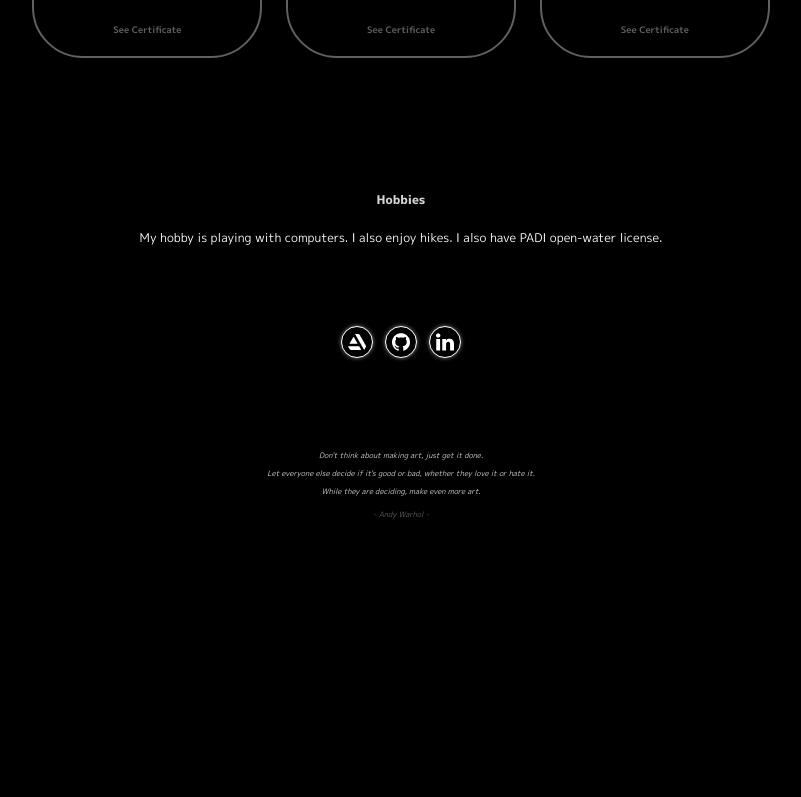
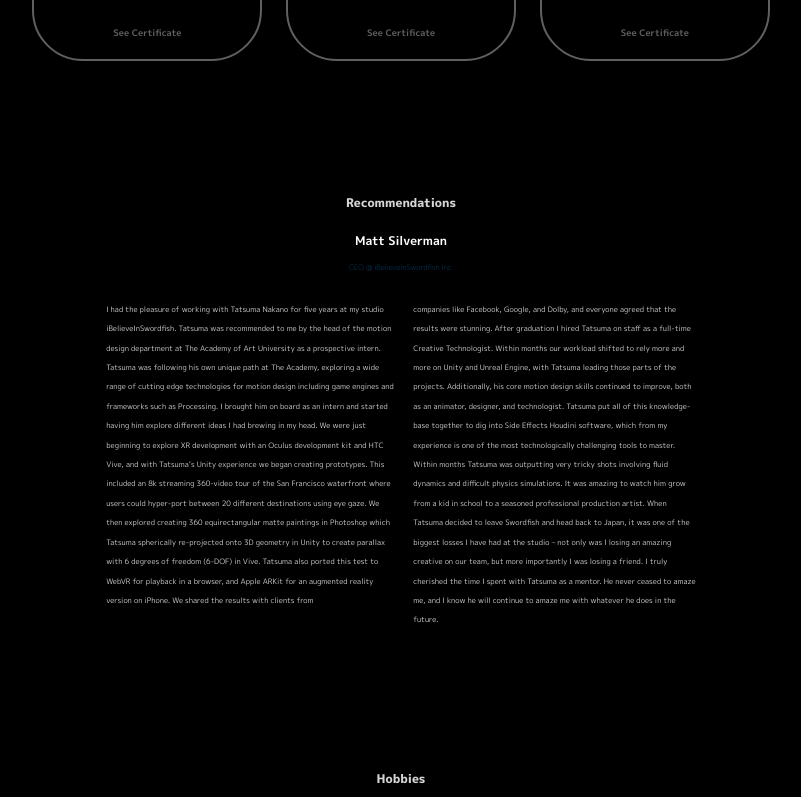
Before and after one commit to TatsumaNakano/website_public, a Next.js app: page /about in a window 1280 px wide. Shown: the part 2877-3674 px from the top of the page, without its empty margins (239-1040 px from the left). Before the commit the page ends 3481 px from the top, so only its background shows below. Built offline with nearby package versions, Linux system fonts and the light colour scheme; no server answers.

Commit message:
update: added Matt's recomendation.

```diff
--- a/src/app/about/page.tsx
+++ b/src/app/about/page.tsx
@@ -7,6 +7,7 @@ import Skills from '../../components/aboutPage/skills';
 import Certificates from '../../components/aboutPage/certificates';
 import History from '../../components/aboutPage/history/page';
 import Hobbies from '../../components/aboutPage/hobbies';
+import Reference from "../../components/aboutPage/reference"
 import { useEffect, useState } from "react";
 import { LoadImage } from "@/utility/loadImage";
 import { useRecoilState } from "recoil"
@@ -45,6 +46,7 @@ const About = function () {
             <Skills />
             <History />
             <Certificates />
+            <Reference />
             <Hobbies />
         </>
     )
--- a/src/components/aboutPage/history/historyItem/index.tsx
+++ b/src/components/aboutPage/history/historyItem/index.tsx
@@ -21,4 +21,5 @@ const HistoryItem = function ({ data, isCurrent }: { data: any, isCurrent: boole
     )
 }
 
+
 export default HistoryItem;
--- a/src/components/aboutPage/history/page.tsx
+++ b/src/components/aboutPage/history/page.tsx
@@ -10,11 +10,10 @@ const History = function () {
 
     return (
         <div className={styles.history}>
-            <h1>
+            <h4>
                 {lang == "en" ? <span className="en">Experiences & Education</span> : null}
                 {lang == "ja" ? <span className="jp">経歴</span> : null}
-            </h1>
-
+            </h4>
 
             {history.map((item, index) => {
                 return <HistoryItem key={index} data={item} isCurrent={index == 0} />
--- a/src/components/aboutPage/history/styles.module.scss
+++ b/src/components/aboutPage/history/styles.module.scss
@@ -3,7 +3,7 @@
 .history {
     @include c.section;
 
-    h1 {
+    h4 {
         @include c.heading
     }
 }
--- /dev/null
+++ b/src/components/aboutPage/reference/index.tsx
@@ -0,0 +1,65 @@
+import styles from "./styles.module.scss"
+import { useRecoilState } from "recoil"
+import { languageState } from "@/states"
+
+function Reference() {
+
+    const [lang, setLang] = useRecoilState(languageState);
+
+    return (
+        <div className={styles.reference}>
+            {lang == "en" ? <h4 className='en'>Recommendations</h4> : null}
+            {lang == "ja" ? <h4 className='jp'>推薦</h4> : null}
+            <div>
+                <h5>Matt Silverman</h5>
+                <label><a href="https://www.ibelieveinswordfish.com/">CEO @ iBelieveInSwordfish Inc.</a></label>
+                <div>
+                    {lang == "en" ? <p>{`I had the pleasure of working with Tatsuma Nakano for five years at my studio iBelieveInSwordfish.
+                    Tatsuma was recommended to me by the head of the motion design department at The Academy of Art University as a prospective intern.
+                    Tatsuma was following his own unique path at The Academy, exploring a wide range of cutting edge technologies for motion design including game engines and frameworks such as Processing.
+                    I brought him on board as an intern and started having him explore different ideas I had brewing in my head. We were just beginning to explore XR development with an Oculus development kit and HTC Vive,
+                    and with Tatsuma’s Unity experience we began creating prototypes.
+                    This included an 8k streaming 360-video tour of the San Francisco waterfront where users could hyper-port between 20 different destinations using eye gaze.
+                    We then explored creating 360 equirectangular matte paintings in Photoshop which Tatsuma spherically re-projected onto 3D geometry in Unity to create parallax with 6 degrees of freedom (6-DOF) in Vive.
+                    Tatsuma also ported this test to WebVR for playback in a browser, and Apple ARKit for an augmented reality version on iPhone.
+                    We shared the results with clients from`
+                    }</p> : null}
+
+                    {lang == "en" ? <p>{`companies like Facebook, Google, and Dolby, and everyone agreed that the results were stunning.
+                    After graduation I hired Tatsuma on staff as a full-time Creative Technologist.
+                    Within months our workload shifted to rely more and more on Unity and Unreal Engine, with Tatsuma leading those parts of the projects.
+                    Additionally, his core motion design skills continued to improve, both as an animator, designer, and technologist.
+                    Tatsuma put all of this knowledge-base together to dig into Side Effects Houdini software,
+                    which from my experience is one of the most technologically challenging tools to master.
+                    Within months Tatsuma was outputting very tricky shots involving fluid dynamics and difficult physics simulations.
+                    It was amazing to watch him grow from a kid in school to a seasoned professional production artist.
+                    When Tatsuma decided to leave Swordfish and head back to Japan,
+                    it was one of the biggest losses I have had at the studio – not only was I losing an amazing creative on our team,
+                    but more importantly I was losing a friend. I truly cherished the time I spent with Tatsuma as a mentor.
+                    He never ceased to amaze me, and I know he will continue to amaze me with whatever he does in the future.`}</p> : null}
+
+                    {lang == "ja" ? <p>{`私は五年間にわたり中野竜磨とiBelieveInSwordfishという私のスタジオで一緒に働くことができました。
+                    竜磨は、アカデミー・オブ・アート大学のモーションデザイン部門の責任者からの紹介で、インターン候補として私に推薦されました
+                    竜磨はアカデミーで独自の道を歩んでおり、ゲームエンジンやProcessingなどのフレームワークを含む、モーションデザインのための最先端の技術を幅広く探求していました。
+                    私は彼をインターンとして迎え入れ、私の頭に浮かんだ様々なアイデアを試すよう彼に依頼しました。当時Swordfishは、Oculusの開発キットやHTC Viveを使用してXR開発を始めており、
+                    竜磨のUnityの経験を活かしてプロトタイプを作成し始めました。その一環として、ユーザーが目線を利用して20の異なる目的地間をハイパーポートできる、
+                    サンフランシスコの水辺の8Kストリーミング360ビデオツアーを制作しました。それからは、Photoshopで360度の等方性マットペイントを作成し、
+                    それをUnityで3Dジオメトリに球面投影してViveで6自由度（6-DOF）のパララックスを作成しました。竜磨はまた、このテストをWebVRに移植してブラウザで再生できるようにし、
+                    iPhoneでの拡張現実バージョンのためにApple ARKitにも移植しました。我々はFacebook、Google、Dolbyなどの企業のクライアントと結果を共有し、皆がその結果に感動しました。`}</p> : null}
+
+                    {lang == "ja" ? <p>{
+                        `卒業後、竜磨をクリエイティブテクノロジストとして正社員として採用しました。数か月のうちに、私たちの仕事はますますUnityやUnreal Engineに依存するようになり、
+                    竜磨がプロジェクトのその部分をリードするようになりました。その他にも、アニメーターやデザイナー、技術者としての竜磨のモーションデザインの基本的なスキルも向上しました。
+                    竜磨はこれらの知識を結集して、私の経験からすると最も技術的に難しいツールの一つであるSide Effects Houdiniソフトウェアに取り組みました。
+                    数か月のうちに、竜磨は流体ダイナミクスや難しい物理シミュレーションを含む非常に難解なショットを出力するようになりました。学生からプロのプロダクションアーティストへと成長する姿を見るのは驚くばかりでした。
+                    竜磨がSwordfishを離れて日本に戻ることを決めたとき、それは私のスタジオで経験した中で最も大きな損失の一つでした - 私たちの素晴らしいクリエイティブな仲間を失うだけでなく、
+                    何よりも大切な友人を失うことになるからです。竜磨との時間をメンターとして過ごすことは本当に尊いものでした。彼の驚異的な能力には決して飽きることがなく、
+                    彼が将来どのようなことを成し遂げるかが楽しみです。(訳ChatGPT3.5+修正)`}</p> : null}
+
+                </div>
+            </div>
+        </div>
+    );
+}
+
+export default Reference;
--- /dev/null
+++ b/src/components/aboutPage/reference/styles.module.scss
@@ -0,0 +1,51 @@
+@use "../../../styles/common" as c;
+
+.reference {
+    @include c.section;
+
+    h4 {
+        @include c.heading
+    }
+
+    >div {
+        width: 80%;
+        margin: 0 auto;
+
+
+        h5 {
+            color: var(--primary);
+            margin: 0;
+            text-align: center;
+            font-size: 1rem;
+            margin-bottom: 1rem;
+        }
+
+        label,
+        label>a {
+            display: block;
+            color: var(--accent);
+            text-align: center;
+            margin-bottom: 1.618rem;
+            font-size: 0.618rem;
+            font-weight: 200;
+            text-decoration: none;
+        }
+
+        div {
+
+            display: flex;
+
+            p {
+                color: var(--secondary);
+                line-height: 1.618rem;
+                // text-align: center;
+                font-size: 0.618rem;
+                padding-right: 1.618rem;
+
+                &:last-child {
+                    padding: 0;
+                }
+            }
+        }
+    }
+}
```
